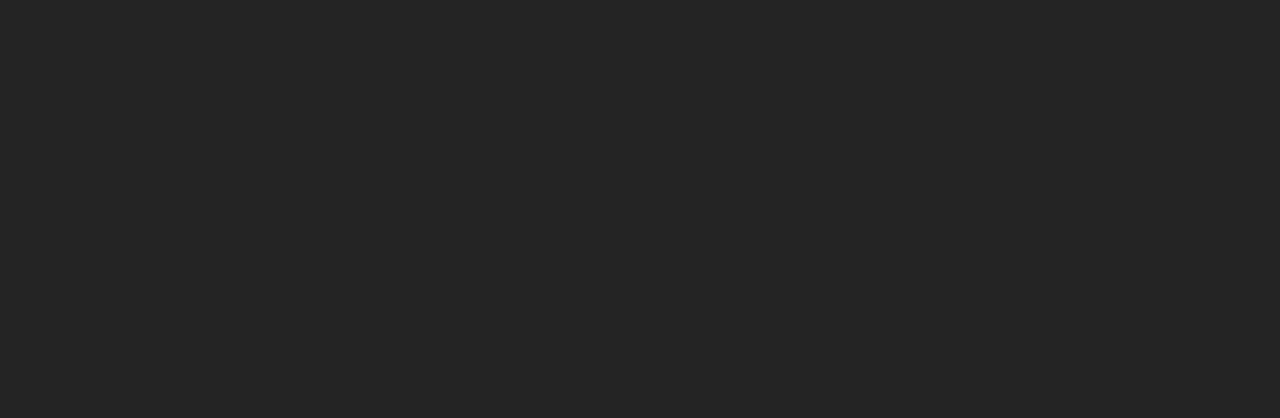
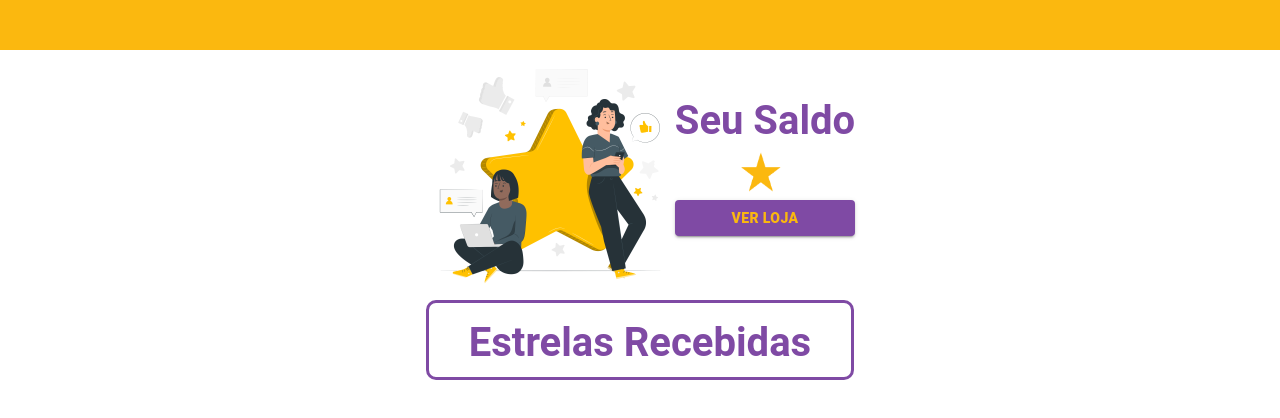
Before and after one commit to brunopdt/estrelinha-nestjs-react, a React (Vite) app in the folder implementacao/views/estrelinha/: page /conta-aluno in a window 1280 px wide. Shown: the top 418 px of the page. Built offline with nearby package versions, Linux system fonts and the light colour scheme; a web font is replaced by a local one.

Commit message:
Adicionando tela de Conta Aluno

```diff
--- a/implementacao/views/estrelinha/src/pages/cadastroAluno/index.jsx
+++ b/implementacao/views/estrelinha/src/pages/cadastroAluno/index.jsx
@@ -73,7 +73,7 @@
       <Box sx={{ display: "flex", gap: 10, borderRadius: 5, backgroundColor: "#FFFFFF", paddingLeft: 7 }}
       >
         <Box sx={{
-          marginTop: 12,
+          marginTop:  7,
           display: "flex",
           flexDirection: "column",
           alignItems: "center",
@@ -86,7 +86,7 @@
             component="form"
             onSubmit={handleSubmit}
             noValidate
-            sx={{ mt: 1 }}
+            sx={{ mt: 3 }}
           >
             <Box sx={{ display: "flex", gap: 1 }}>
               <TextField
@@ -97,6 +97,7 @@
                 name="nomeUsuario"
                 value={formData.nomeUsuario}
                 onChange={handleChange}
+                sx={{margin: "5px 0px"}}
               />
               <TextField
                 margin="normal"
@@ -107,6 +108,7 @@
                 type="password"
                 value={formData.senha}
                 onChange={handleChange}
+                sx={{margin: "5px 0px"}}
               />
             </Box>
             <TextField
@@ -118,6 +120,7 @@
               type="email"
               value={formData.email}
               onChange={handleChange}
+              sx={{margin: "5px 0px"}}
             />
             <TextField
               margin="normal"
@@ -127,6 +130,7 @@
               name="nome"
               value={formData.nomeFantasia}
               onChange={handleChange}
+              sx={{margin: "5px 0px"}}
             />
 
             <Box sx={{ display: "flex", gap: 1 }}>
@@ -138,6 +142,7 @@
                 name="cpf"
                 value={formData.nomeFantasia}
                 onChange={handleChange}
+                sx={{margin: "5px 0px"}}
               />
               <TextField
                 margin="normal"
@@ -148,6 +153,7 @@
                 type="text"
                 value={formData.cnpj}
                 onChange={handleChange}
+                sx={{margin: "5px 0px"}}
               />
             </Box>
             <TextField
@@ -159,6 +165,7 @@
               type="text"
               value={formData.endereco}
               onChange={handleChange}
+              sx={{margin: "5px 0px"}}
             />
             {cursoOptions.length > 0 ? (
               <Autocomplete
@@ -185,26 +192,30 @@
               fullWidth
               variant="contained"
               sx={{
-                mt: 3, mb: 1, backgroundColor: "#FBB80F", color: "#7F4AA4", fontWeight: 800, ":hover": {
+                mt: 2, mb: 1, backgroundColor: "#FBB80F", color: "#7F4AA4", fontWeight: 800, ":hover": {
                   backgroundColor: '#7F4AA4', color: '#FBB80F'
                 }
               }}
             >
               CADASTRAR
             </Button>
+            <Typography component="h1" variant="h5" sx={{textAlign: "center", color: "#7F4AA4", marginTop: 3, fontWeight: 800, fontSize: 18 }}>
+              Já tem uma conta?
+            </Typography>
             <Button
               onClick={() => navigate("/")}
               fullWidth
               variant="text"
               sx={{
-                mb: 3, fontWeight: 800, color: "#7F4AA4"
+                mt: 1, mb: 5, backgroundColor: "#FBB80F", color: "#7F4AA4", fontWeight: 800, ":hover": {
+                  backgroundColor: '#7F4AA4', color: '#FBB80F'}
               }}
             >
               LOGIN
             </Button>
           </Box>
         </Box>
-        <Box className="imagem-cadastro">
+        <Box className="imagem-cadastro" sx={{marginTop: 11}}>
 
         </Box>
       </Box>
--- a/implementacao/views/estrelinha/src/pages/cadastroEmpresa/index.jsx
+++ b/implementacao/views/estrelinha/src/pages/cadastroEmpresa/index.jsx
@@ -52,7 +52,7 @@
       <Box sx={{ display: "flex", gap: 10, borderRadius: 5, backgroundColor: "#FFFFFF", paddingLeft: 7 }}
       >
         <Box sx={{
-          marginTop: 12,
+          marginTop: 8,
           display: "flex",
           flexDirection: "column",
           alignItems: "center",
@@ -113,19 +113,23 @@
               fullWidth
               variant="contained"
               sx={{
-                mt: 3, mb: 2, backgroundColor: "#FBB80F", color: "#7F4AA4", fontWeight: 800, ":hover": {
+                mt: 3, backgroundColor: "#FBB80F", color: "#7F4AA4", fontWeight: 800, ":hover": {
                   backgroundColor: '#7F4AA4', color: '#FBB80F'
                 }
               }}
             >
               CADASTRAR
             </Button>
+            <Typography component="h1" variant="h5" sx={{ color: "#7F4AA4", marginTop: 3, fontWeight: 800, fontSize: 18, textAlign: "center" }}>
+              Já tem uma conta?
+            </Typography>
             <Button
               onClick={() => navigate("/")}
               fullWidth
               variant="text"
               sx={{
-                mb: 3, fontWeight: 800, color: "#7F4AA4"
+                mt: 1, mb: 5, backgroundColor: "#FBB80F", color: "#7F4AA4", fontWeight: 800, ":hover": {
+                  backgroundColor: '#7F4AA4', color: '#FBB80F'}
               }}
             >
               LOGIN
--- a/implementacao/views/estrelinha/src/pages/contaAluno/index.jsx
+++ b/implementacao/views/estrelinha/src/pages/contaAluno/index.jsx
@@ -1,16 +1,87 @@
-import Box from "@mui/material/Box";
-import Container from "@mui/material/Container";
+import { Box, Typography, Button, Dialog } from "@mui/material";
+import { useState, useEffect } from "react";
+import { useApi } from "../../api/axiosInstance";
 
+import imagemSaldo from "../../assets/saldo-imagem.png"
+import estrela from "../../assets/Star.png"
+
+import "../contaProfessor/style.css"
 
 const ContaAluno = () => {
+  const [openDialog, setOpendialog] = useState(false)
+
+  const [listaTransacoes, setlistaTransacoes] = useState([]);
+  const [dadosCarregados, setDadosCarregados] = useState(false);
+
+  const fetchlistaTransacoes = async () => {
+    try {
+      const nomeUsuario = JSON.parse(localStorage.getItem("usuario")).data.nomeUsuario
+      const data = await useApi.get(`/aluno/premiacoes/${nomeUsuario}`);
+      console.log(data, "Dentro da lista")
+      setlistaTransacoes(data);
+      setDadosCarregados(true);
+    } catch (error) {
+      console.error('Erro na requisição:', error);
+    }
+  };
+
+  useEffect(() => {
+    fetchlistaTransacoes();
+  }, [openDialog]);
 
   return (
-    <Container component="main" sx={{ display: "flex", alignItems: "center" }}>
-      <Box sx={{ display: "flex", gap: 5, borderRadius: 5, backgroundColor: "#FFFFFF", paddingLeft: 7 }}
-      >
+    <Box component="main" sx={{ display: "flex", flexDirection: "column", alignItems: "center", backgroundColor: "#FFFFFF", minHeight: "100vh", margin: 0 }}>
+      <Box sx={{ height: "50px", width: "100%", backgroundColor: "#FBB80F", margin: 0 }}></Box>
+      <Box sx={{ display: "flex", gap: 5, borderRadius: 5 }}>
+        <Box sx={{ display: "flex", flexDirection: "row" }}>
+          <img className="imagem-saldo" src={imagemSaldo} alt="Imagem de uma estrela" />
+          <Box sx={{ display: "flex", alignItems: "center", justifyContent: "center", flexDirection: "column" }}>
+            <Typography component="h2" variant="h3" sx={{ color: "#7F4AA4", fontWeight: 600, fontSize: "40px" }}>
+              Seu Saldo
+            </Typography>
+            <Box sx={{ display: "flex", gap: 1 }}>
+              <img src={estrela} className="estrela" />
+              <Typography component="h2" variant="h3" sx={{ paddingTop: "7px", color: "#000000", fontWeight: 600, fontSize: "40px" }}>
+                {dadosCarregados ? listaTransacoes.data.saldo : ""}
+              </Typography>
+            </Box>
+
+            <Button
+              type="button"
+              fullWidth
+              variant="contained"
+              sx={{
+                mt: 1, mb: 2, backgroundColor: '#7F4AA4', color: '#FBB80F', fontWeight: 800,
+                ":hover": {
+                  backgroundColor: "#FBB80F", color: "#7F4AA4"
+                }
+              }} onClick={() => setOpendialog(true)}>Ver loja</Button>
+
+            <Dialog open={openDialog} onClose={() => setOpendialog(false)}>
+              <Box sx={{ margin: "50px 10px" }}>
+              </Box>
+            </Dialog>
+          </Box>
+
+        </Box>
+      </Box >
+      <Box sx={{ border: "3px solid #7F4AA4", padding: "10px 40px", borderRadius: "10px", textAlign: "center", marginBottom: "50px" }}>
+        <Typography component="h2" variant="h3" sx={{ paddingTop: "7px", color: "#7F4AA4", fontWeight: 600, fontSize: "40px" }}>
+          Estrelas Recebidas
+        </Typography>
+        {dadosCarregados ? listaTransacoes.data.premiacoes.map((premiacao) => {
+          return (
+            <Box key={premiacao.nomeUsuario} sx={{ display: "flex", gap: 2, marginTop: 3 }}>
+              <img className="estrela-lista" src={estrela} alt="" />
+              <Typography component="h2" variant="h3" sx={{ paddingTop: "7px", color: "#000000", fontSize: "30px" }}>
+                Você recebeu {premiacao.valor} estrelas do {premiacao.professor.nome}
+              </Typography>
+            </Box>
+          )
+        }) : console.log(listaTransacoes)}
 
       </Box>
-    </Container>
+    </Box >
   );
 };
 
--- a/implementacao/views/estrelinha/src/pages/contaProfessor/index.jsx
+++ b/implementacao/views/estrelinha/src/pages/contaProfessor/index.jsx
@@ -74,10 +74,10 @@
         </Typography>
         {dadosCarregados ? listaTransacoes.data.premiacoes.map((premiacao) => {
           return (
-            <Box key={premiacao.nomeUsuario} sx={{ display: "flex", gap: 2 }}>
+            <Box key={premiacao.nomeUsuario} sx={{ display: "flex", gap: 2 , marginTop: 3}}>
               <img className="estrela-lista" src={estrela} alt="" />
               <Typography component="h2" variant="h3" sx={{ paddingTop: "7px", color: "#000000", fontSize: "30px" }}>
-                Ana Clara Lima recebeu {premiacao.valor} estrelas
+                Você enviou {premiacao.valor} estrelas para {premiacao.aluno.nome}!
               </Typography>
             </Box>
           )
--- a/implementacao/views/estrelinha/src/pages/login/index.jsx
+++ b/implementacao/views/estrelinha/src/pages/login/index.jsx
@@ -40,13 +40,14 @@
           showConfirmButton: false,
           timer: 1000
         })
-        if(resposta.data.rg)
-        {
+        console.log(resposta.data.rg)
+        if (resposta.data.rg) {
           navigate("/conta-aluno")
         }
-        if(resposta.data.cpnj){
+        if (resposta.data.cpnj) {
           navigate("/")
-        }else {
+        }
+        if (resposta.data.departamento) {
           navigate("/conta-professor")
         }
 
```
